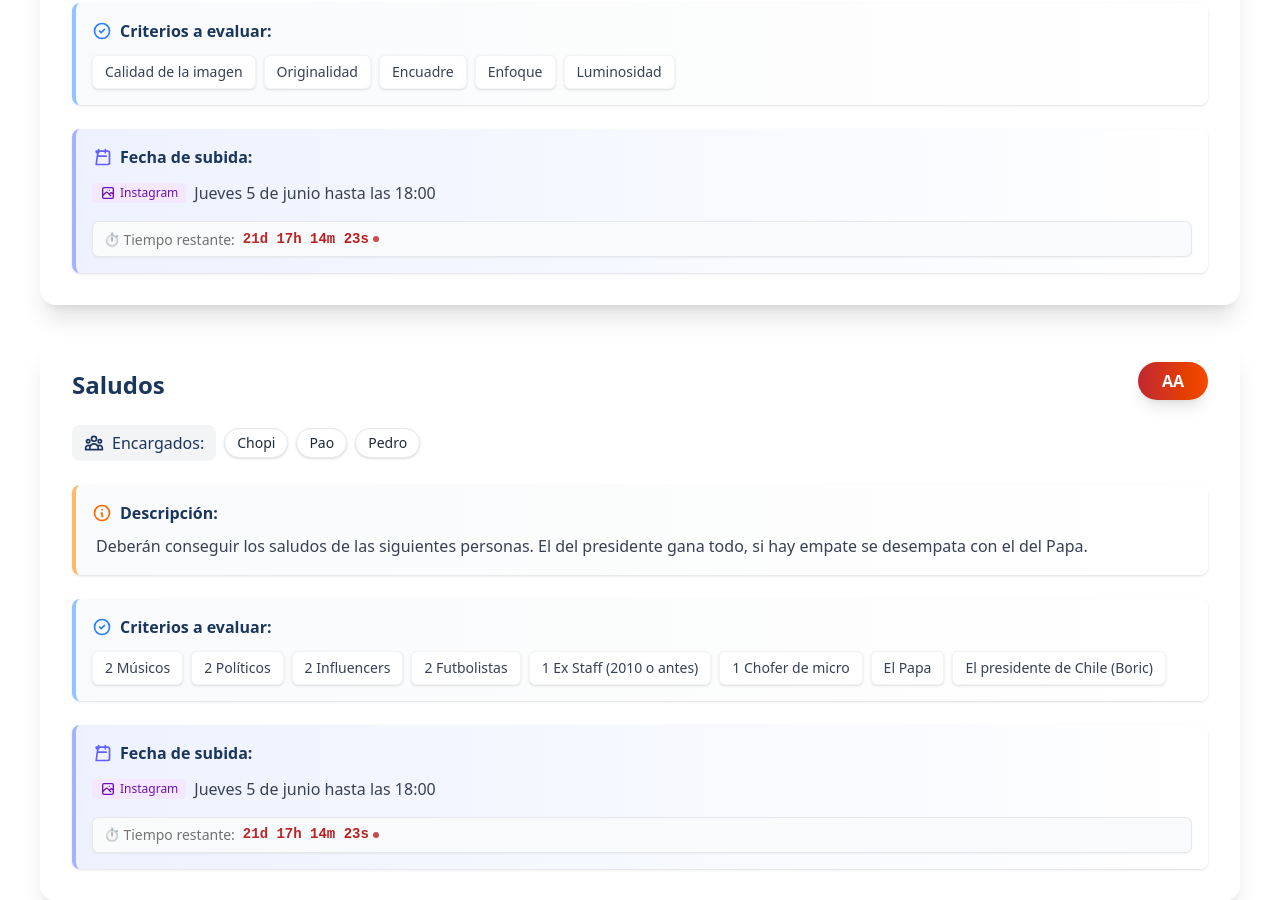
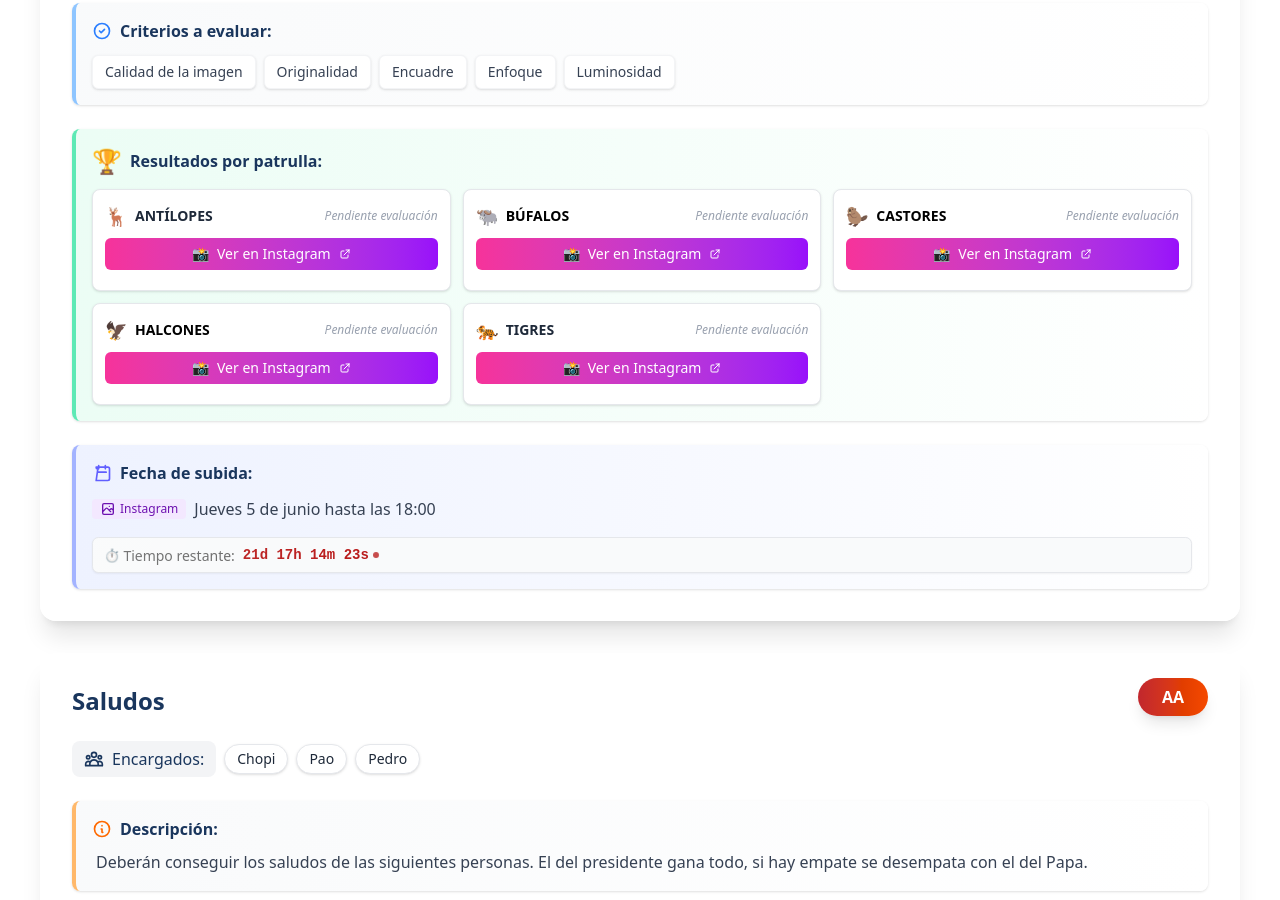
Before and after one commit to Xavier-LB/tropasanluis, a SvelteKit app: page /semana-sanluisina in a window 1280 px wide. Shown: the part 11100-12000 px from the top of the page. Built offline with nearby package versions, Linux system fonts and the light colour scheme.

Commit message:
Update Semana Sanluisina page with additional Instagram links for scoring categories and adjust date limit calculation for better accuracy.

```diff
--- a/src/routes/semana-sanluisina/+page.svelte
+++ b/src/routes/semana-sanluisina/+page.svelte
@@ -84,8 +84,8 @@
         cuentero: { puntaje: 250, link: 'https://www.instagram.com/p/DKfpoKiP1hp/' },
         lienzo: { puntaje: -125, link: 'https://www.instagram.com/p/DKf0tqGAmmi/' },
         cityTour: { puntaje: 300, link: 'https://www.instagram.com/p/DKfoE4QvRJR' },
-        foto: { puntaje: null },
-        saludos: { puntaje: null },
+        foto: { puntaje: null, link: 'https://www.instagram.com/p/DKiF0cNPfyP/' },
+        saludos: { puntaje: null, link: 'https://www.instagram.com/p/DKiM-XsP6Lk' },
         musical: { puntaje: null },
         escena80: { puntaje: null },
         brainRot: { puntaje: null, link: 'https://www.instagram.com/p/DKaij_jAxU3/' }
@@ -108,8 +108,8 @@
         cuentero: { puntaje: 750, link: 'https://www.instagram.com/p/DKfqpJQg7BI/' },
         lienzo: { puntaje: 1250, link: 'https://www.instagram.com/p/DKfrD4TAGv5/' },
         cityTour: { puntaje: 0, link: 'https://www.instagram.com/p/DKfq8_JghB5' },
-        foto: { puntaje: null },
-        saludos: { puntaje: null },
+        foto: { puntaje: null, link: 'https://www.instagram.com/p/DKiOvEyvT0R/' },
+        saludos: { puntaje: null, link: 'https://www.instagram.com/p/DKiR2gyAjdb' },
         musical: { puntaje: null },
         escena80: { puntaje: null },
         brainRot: { puntaje: null, link: 'https://www.instagram.com/p/DKag7hRvR-z/' }
@@ -132,8 +132,8 @@
         cuentero: { puntaje: 2000, link: 'https://www.instagram.com/p/DKfqoOvyjkK/' },
         lienzo: { puntaje: 300, link: 'https://www.instagram.com/p/DKfph9tP8Sy/' },
         cityTour: { puntaje: 1250, link: 'https://www.instagram.com/p/DKfnihtvW2x' },
-        foto: { puntaje: null },
-        saludos: { puntaje: null },
+        foto: { puntaje: null, link: 'https://www.instagram.com/p/DKiA_ukvvD4/' },
+        saludos: { puntaje: null, link: 'https://www.instagram.com/p/DKiPUJ7gP-9' },
         musical: { puntaje: null },
         escena80: { puntaje: null },
         brainRot: { puntaje: null, link: 'https://www.instagram.com/p/DKahLlAybTk/' }
@@ -157,8 +157,8 @@
         cuentero: { puntaje: 0, link: 'https://www.instagram.com/p/DKfoeLDJell/' },
         lienzo: { puntaje: 2000, link: 'https://www.instagram.com/p/DKeiSsbOna7' },
         cityTour: { puntaje: 615, link: 'https://www.instagram.com/p/DKft8SCJZad' },
-      foto: { puntaje: null },
-      saludos: { puntaje: null },
+        foto: { puntaje: null, link: 'https://www.instagram.com/p/DKh9VOZJQKt/' },
+        saludos: { puntaje: null, link: 'https://www.instagram.com/p/DKiSmskJEaV' },
         musical: { puntaje: null },
         escena80: { puntaje: null },
         brainRot: { puntaje: null, link: 'https://www.instagram.com/p/DKZqh25tMPB/' }
@@ -181,8 +181,8 @@
         cuentero: { puntaje: 1250, link: 'https://www.instagram.com/p/DKfl_GUvEKf/' },
         lienzo: { puntaje: 750, link: 'https://www.instagram.com/p/DKfT8eVvSRu' },
         cityTour: { puntaje: 2000, link: 'https://www.instagram.com/p/DKfmc-2vlfu' },
-        foto: { puntaje: null },
-        saludos: { puntaje: null },
+        foto: { puntaje: null, link: 'https://www.instagram.com/p/DKht_lQAGiw/' },
+        saludos: { puntaje: null, link: 'https://www.instagram.com/p/DKiO8YDAXPh' },
         musical: { puntaje: null },
         escena80: { puntaje: null },
         brainRot: { puntaje: null, link: 'https://www.instagram.com/p/DKZgk5nAAGs/' }
@@ -269,7 +269,7 @@
       const fechaLimite = new Date(2025, mesNum, parseInt(fecha), parseInt(hora), parseInt(minuto));
 
       // Agregar 24 horas a la fecha límite
-      const fechaLimiteMas24h = new Date(fechaLimite.getTime() + 7 * 60 * 60 * 1000);
+      const fechaLimiteMas24h = new Date(fechaLimite.getTime() + 1 * 60 * 60 * 1000);
 
       // Comparar con la fecha actual
       const ahora = new Date();
@@ -474,7 +474,14 @@
           "Enfoque",
           "Luminosidad"
         ],
-        fecha: "Jueves 5 de junio hasta las 18:00"
+        fecha: "Jueves 5 de junio hasta las 18:00",
+        instagram: {
+          antilopes: "https://www.instagram.com/p/DKiF0cNPfyP/",
+          tigres: "https://www.instagram.com/p/DKht_lQAGiw/",
+          halcones: "https://www.instagram.com/p/DKh9VOZJQKt/",
+          castores: "https://www.instagram.com/p/DKiA_ukvvD4/",
+          bufalos: "https://www.instagram.com/p/DKiOvEyvT0R/"
+        }
       },
       {
         name: "Saludos",
@@ -491,7 +498,14 @@
           "El Papa",
           "El presidente de Chile (Boric)"
         ],
-        fecha: "Jueves 5 de junio hasta las 18:00"
+        fecha: "Jueves 5 de junio hasta las 18:00",
+        instagram: {
+          antilopes: "https://www.instagram.com/p/DKiM-XsP6Lk/",
+          tigres: "https://www.instagram.com/p/DKiO8YDAXPh/",
+          halcones: "https://www.instagram.com/p/DKiSmskJEaV/",
+          castores: "https://www.instagram.com/p/DKiPUJ7gP-9/",
+          bufalos: "https://www.instagram.com/p/DKiR2gyAjdb/"
+        }
       },
       {
         name: "Recrear la escena de Los 80",
@@ -1570,7 +1584,7 @@
                                 test.name === "Lucho Musical" ? "musical" :
                                 test.name === "Recrear la escena de Los 80" ? "escena80" :
                                 "brainRot"}
-              {@const patrullasConPuntaje = patrullas.filter(p => p.puntajes[pruebaKey]?.puntaje !== null || (test.name === "Brain Rot" && p.puntajes[pruebaKey]?.link))}
+              {@const patrullasConPuntaje = patrullas.filter(p => p.puntajes[pruebaKey]?.puntaje !== null || p.puntajes[pruebaKey]?.link)}
               {#if patrullasConPuntaje.length > 0}
                 <div class="bg-gradient-to-r from-emerald-50 to-white rounded-lg p-4 shadow-sm border-l-4 border-emerald-300 mb-6">
                   <h4 class="font-semibold mb-3 text-primary flex items-center gap-2">
@@ -1594,7 +1608,7 @@
                               <span class="font-bold text-lg {(puntajeData.puntaje || 0) < 0 ? 'text-red-600' : (puntajeData.puntaje || 0) === 0 ? 'text-gray-500' : 'text-green-600'}">
                                 {(puntajeData.puntaje || 0) >= 0 ? '+' : ''}{puntajeData.puntaje || 0} pts
                               </span>
-                                                          {:else if test.name === "Brain Rot"}
+                            {:else}
                                 <span class="font-medium text-xs text-gray-400 italic">
                                   Pendiente evaluación
                                 </span>
@@ -1788,28 +1802,7 @@
                 </div>
               {/if}
 
-              {#if test?.instagram}
-                <div class="bg-gradient-to-r from-pink-50 to-white rounded-lg p-4 shadow-sm border-l-4 border-pink-300">
-                  <h4 class="font-semibold mb-3 text-primary flex items-center gap-2">
-                    <span class="text-2xl">📸</span>
-                    Ver entrega en Instagram:
-                  </h4>
-                  <a
-                    href={test.instagram}
-                    target="_blank"
-                    rel="noopener noreferrer"
-                    class="inline-flex items-center gap-2 px-4 py-2 bg-gradient-to-r from-pink-500 to-purple-600 text-white rounded-lg hover:from-pink-600 hover:to-purple-700 transition-all duration-200 transform hover:scale-105 shadow-md hover:shadow-lg"
-                  >
-                    <svg xmlns="http://www.w3.org/2000/svg" class="h-5 w-5" fill="currentColor" viewBox="0 0 24 24">
-                      <path d="M12 2.163c3.204 0 3.584.012 4.85.07 3.252.148 4.771 1.691 4.919 4.919.058 1.265.069 1.645.069 4.849 0 3.205-.012 3.584-.069 4.849-.149 3.225-1.664 4.771-4.919 4.919-1.266.058-1.644.07-4.85.07-3.204 0-3.584-.012-4.849-.07-3.26-.149-4.771-1.699-4.919-4.92-.058-1.265-.07-1.644-.07-4.849 0-3.204.013-3.583.07-4.849.149-3.227 1.664-4.771 4.919-4.919 1.266-.057 1.645-.069 4.849-.069zm0-2.163c-3.259 0-3.667.014-4.947.072-4.358.2-6.78 2.618-6.98 6.98-.059 1.281-.073 1.689-.073 4.948 0 3.259.014 3.668.072 4.948.2 4.358 2.618 6.78 6.98 6.98 1.281.058 1.689.072 4.948.072 3.259 0 3.668-.014 4.948-.072 4.354-.2 6.782-2.618 6.979-6.98.059-1.28.073-1.689.073-4.948 0-3.259-.014-3.667-.072-4.947-.196-4.354-2.617-6.78-6.979-6.98-1.281-.059-1.69-.073-4.949-.073zm0 5.838c-3.403 0-6.162 2.759-6.162 6.162s2.759 6.163 6.162 6.163 6.162-2.759 6.162-6.163c0-3.403-2.759-6.162-6.162-6.162zm0 10.162c-2.209 0-4-1.79-4-4 0-2.209 1.791-4 4-4s4 1.791 4 4c0 2.21-1.791 4-4 4zm6.406-11.845c-.796 0-1.441.645-1.441 1.44s.645 1.44 1.441 1.44c.795 0 1.439-.645 1.439-1.44s-.644-1.44-1.439-1.44z"/>
-                    </svg>
-                    Ver en Instagram
-                    <svg xmlns="http://www.w3.org/2000/svg" class="h-4 w-4" fill="none" viewBox="0 0 24 24" stroke="currentColor">
-                      <path stroke-linecap="round" stroke-linejoin="round" stroke-width="2" d="M10 6H6a2 2 0 00-2 2v10a2 2 0 002 2h10a2 2 0 002-2v-4M14 4h6m0 0v6m0-6L10 14" />
-                    </svg>
-                  </a>
-                </div>
-              {/if}
+
             </div>
           {/each}
         </div>
```
Lines whose indentation alone changed are shown as unchanged.
